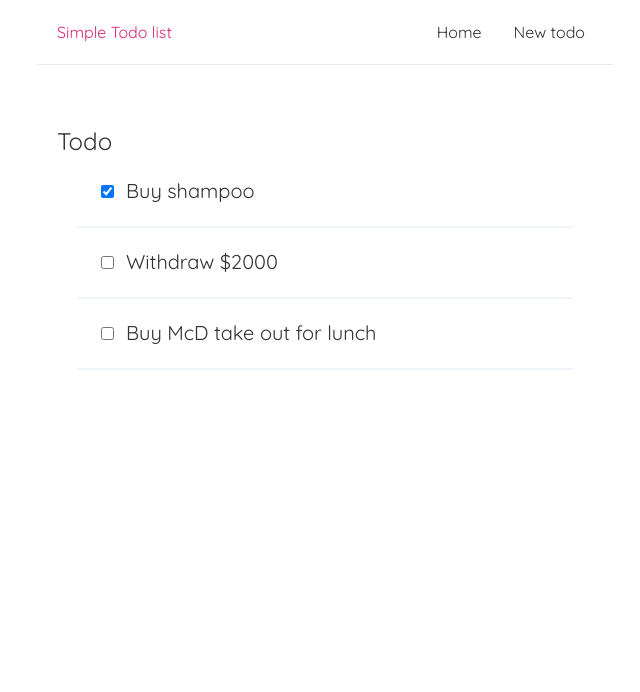
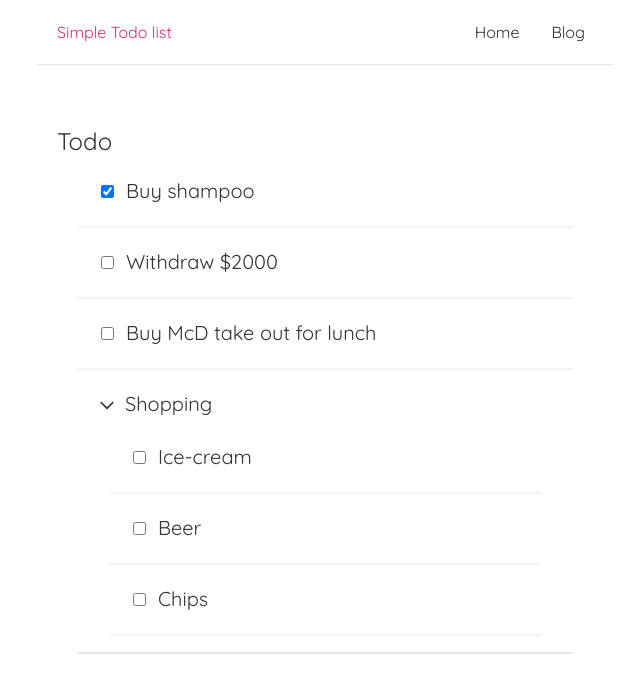
Before and after one commit to pigulolkm/todo-list, a React (Create React App) app: page / in a window 1280 px wide. Shown: the top 692 px of the page, without its empty margins (315-955 px from the left). Built offline with nearby package versions, Linux system fonts and the light colour scheme; data requests are answered from the project's data file.

Commit message:
Add module blog

```diff
--- a/data/db.json
+++ b/data/db.json
@@ -1,7 +1,57 @@
 {
     "todos":[
-        { "id": 1, "body": "Buy shampoo", "enabled": true },
-        { "id": 2, "body": "Withdraw $2000", "enabled": false },
-        { "id": 3, "body": "Buy McD take out for lunch", "enabled": false }
+        {
+            "id": 1,
+            "type": "simple",
+            "title": "Buy shampoo",
+            "enabled": true
+        },
+        {
+            "id": 2,
+            "type": "simple",
+            "title": "Withdraw $2000",
+            "enabled": false
+        },
+        {
+            "id": 3,
+            "type":"simple",
+            "title": "Buy McD take out for lunch",
+            "enabled": false
+        },
+        {
+            "id": 4,
+            "type":"list",
+            "title": "Shopping",
+            "list" : [
+                {
+                    "id": 4.1,
+                    "type": "item",
+                    "title": "Ice-cream"
+                },
+                {
+                    "id": 4.2,
+                    "type": "item",
+                    "title": "Beer"
+                },
+                {
+                    "id": 4.3,
+                    "type": "item",
+                    "title": "Chips"
+                }
+            ],
+            "enabled": false
+        }
+    ],
+    "blogs":[
+        {
+            "id": 1,
+            "author": "simple",
+            "title": "Buy shampoo"
+        },
+        {
+            "id": 2,
+            "author": "simple",
+            "title": "Buy bleach"
+        }
     ]
 }
--- a/src/App.js
+++ b/src/App.js
@@ -1,5 +1,6 @@
 import Navbar from './Navbar';
 import Home from './Home';
+import Blog from './pages/Blog'
 import { BrowserRouter as Router, Route, Routes } from 'react-router-dom';
 import Create from './Create';
 import { TodoDetail } from './TodoDetails';
@@ -13,6 +14,7 @@ function App() {
           <Routes>
             <Route path="/" element={<Home />} />
             <Route path="/create" element={<Create />} />
+            <Route path="/pages/Blog" element={<Blog />} />
             <Route path="todo/:id" element={<TodoDetail /> } />
           </Routes>
         </div>
--- a/src/Home.js
+++ b/src/Home.js
@@ -2,10 +2,11 @@ import { TodoList } from "./Todolist"
 import useFetch from "./useFetch";
 
 const Home = () => {
-    const {data: todos, setData: setTodos, isLoading, error} = useFetch('http://localhost:8000/todos');
+    const {data: todos, setData: setTodos,  isLoadingTodos, errorTodos} = useFetch('http://localhost:8000/todos');
+    console.log(todos);
 
-    const handleUpdate = (id, checked) => {
-
+    const handleUpdate = (id, checked, parentId) => {
+        console.log(id + ' ' + checked + ' ' + parentId);
         /* ********* Method 1
         let newTodos = [...todos];
         const index = newTodos.findIndex(todo => todo.id === id);
@@ -49,8 +50,8 @@ const Home = () => {
 
     return (
         <div className="home">
-            { error && <div>{ error }</div> }
-            { isLoading && <div>Loading...</div> }
+            { errorTodos && <div>{ errorTodos }</div> }
+            { isLoadingTodos && <div>Loading...</div> }
             { todos && <TodoList todos={todos} title='Todo' handleUpdate={handleUpdate} /> }
         </div>
     );
--- a/src/Navbar.js
+++ b/src/Navbar.js
@@ -6,7 +6,7 @@ const Navbar = () => {
             <h1 className="text-pink-600">Simple Todo list</h1>
             <div className="ml-auto">
                 <Link className="ml-4 no-underline p-2 hover:text-pink-600" to="/">Home</Link>
-                <Link className="ml-4 no-underline p-2 hover:text-pink-600" to="/create">New todo</Link>
+                <Link className="ml-4 no-underline p-2 hover:text-pink-600" to="/pages/Blog">Blog</Link>
             </div>
         </nav>
     );
--- a/src/TodoDetails.js
+++ b/src/TodoDetails.js
@@ -1,10 +1,10 @@
-import { useParams } from "react-router-dom"
+import { useParams } from "react-router-dom";
 
 const TodoDetail = () => {
     const {id} = useParams();
 
     return (
-        <div className="todo-preview">Todo Item - {id}</div>
+        <div className="px-3 py-4 mx-5 border-solid border-b-2 border-slate-100">Todo Item - {id}</div>
     );
 }
 
--- /dev/null
+++ b/src/pages/Blog.js
@@ -0,0 +1,18 @@
+import BlogList from "./BlogList";
+import useFetch from "../useFetch.js";
+
+const Blog = () => {
+    const {data: blogs, setData: setBlogss, isLoadingBlogs, errorBlogs} = useFetch('http://localhost:8000/blogs');
+
+    console.log(blogs);
+
+    return (
+        <div>
+            { errorBlogs && <div>{ errorBlogs }</div> }
+            { isLoadingBlogs && <div>Loading...</div> }
+            { blogs && <BlogList blogs={blogs} title='Blog' /> }
+        </div>
+    );
+}
+
+export default Blog;
--- /dev/null
+++ b/src/pages/BlogList.js
@@ -0,0 +1,21 @@
+
+
+const BlogList = (props) => {
+    const blogs = props.blogs;
+
+    return (
+        <div className="px-3 py-4 mx-5">
+            {
+                blogs.map((blog) => (
+                    <div className="px-3 py-4 mx-5" key={ blog.id }>
+                        <h2 className="text-pink-600 font-bold">{ blog.title }</h2>
+                        <p>Written by { blog.author }</p>
+                    </div>
+                ))
+            }
+        </div>
+    );
+}
+
+
+export default BlogList;
--- a/src/todolist.js
+++ b/src/todolist.js
@@ -1,17 +1,44 @@
-const TodoList = ({ todos, title, handleUpdate}) => {
+import { ReactComponent as IconListItem } from './icons/svg/list-arrow.svg'
+import { Link } from 'react-router-dom';
+const TodoList = ({ todos, title, parentId, handleUpdate}) => {
 
     return (
         <div className="text-2xl">
             <h2>{ title }</h2>
             {
                 todos.map((todo) => {
-                    return(
-                        <div className="px-3 py-4 mx-5 border-solid border-b-2 border-slate-100 hover:bg-green-300 hover:cursor-pointer" key={todo.id} onClick={(e) => handleUpdate(todo.id, !todo.enabled)}>
-                            <input className="m-3" type="checkbox" checked={todo.enabled} onChange={(e) => handleUpdate(todo.id, e.target.checked)}/>
-                            <span className="text-xl">{ todo.body }</span>
-                            <span className=""></span>
-                        </div>
-                    );
+                    if(todo.type === "simple")
+                    {
+                        return(
+                            <div className="px-3 py-4 mx-5 border-solid border-b-2 border-slate-100 hover:bg-green-300 hover:cursor-pointer" key={todo.id} onClick={(e) => handleUpdate(todo.id, !todo.enabled)}>
+                                <input className="m-3" type="checkbox" checked={todo.enabled} onChange={(e) => handleUpdate(todo.id, e.target.checked)}/>
+                                <span className="text-xl">{ todo.title }</span>
+                            </div>
+                        );
+                    }
+                    else if(todo.type === "list")
+                    {
+                        return (
+                            <div className="px-3 py-4 mx-5 border-solid border-b-2" key={todo.id}>
+                                <IconListItem className="h-5 w-5 m-2 inline text-black"/>
+                                <span className="text-xl">{ todo.title }</span>
+                                <TodoList todos={todo.list} parentId={todo.id} handleUpdate={handleUpdate}/>
+                            </div>
+                        );
+                    }
+                    else if(todo.type === "item")
+                    {
+                        return (
+                            <div className="px-3 py-4 mx-5 border-solid border-b-2 border-slate-100 hover:bg-green-300 hover:cursor-pointer" key={todo.id} onClick={(e) => handleUpdate(todo.id, !todo.enabled)}>
+                                <input className="m-3" type="checkbox" checked={todo.enabled} onChange={(e) => handleUpdate(todo.id, e.target.checked, parentId)}/>
+                                <span className="text-xl">{ todo.title }</span>
+                            </div>
+                        );
+                    }
+                    else
+                    {
+                        return("");
+                    }
                 })
             }
         </div>
```
Also changed, not shown: src/icons/svg/list-arrow.svg (added).
